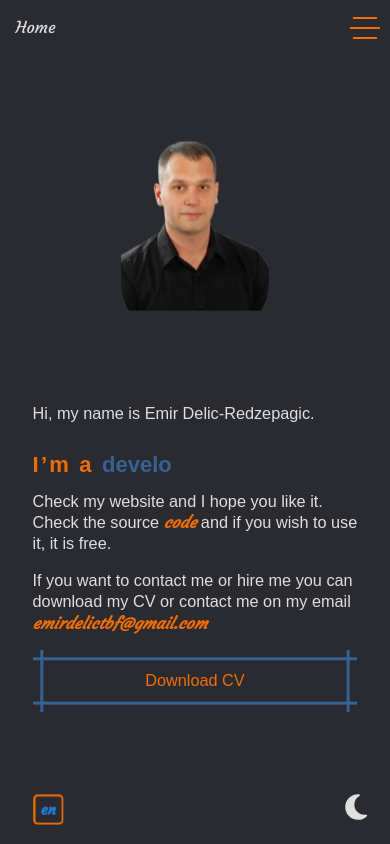
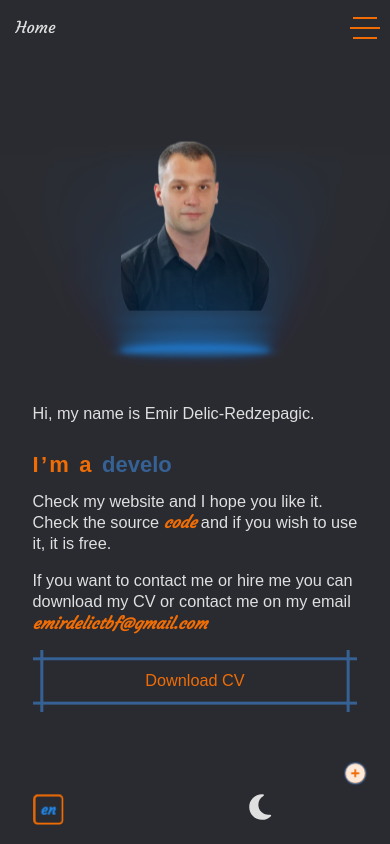
Before and after one commit to EmirDelicR/curriculum-v2, a React (Vite) app: page / in a window 390 px wide. Built offline with nearby package versions, Linux system fonts and the light colour scheme.

Commit message:
added action button

```diff
--- a/src/UI/components/hologram/Hologram.scss
+++ b/src/UI/components/hologram/Hologram.scss
@@ -15,36 +15,36 @@ $holo-color: #2187e7;
     animation: float 1s infinite alternate;
   }
 
-  // .hologram {
-  //   position: relative;
-  //   z-index: 2;
-  //   width: var(--holo-width);
-  //   height: 5px;
-  //   margin: -5px auto 0;
-  //   background-color: rgba($holo-color, 0.35);
-  //   border-radius: 100%;
-  //   filter: blur(2.5px);
-  //   transform: perspective(100px) rotateX(-30deg);
-  //   transform-style: preserve-3d;
-  //   // animation: holographic 1.5s infinite alternate;
-  //   backface-visibility: hidden;
+  .hologram {
+    position: relative;
+    z-index: 2;
+    width: var(--holo-width);
+    height: 5px;
+    margin: -5px auto 0;
+    background-color: rgba($holo-color, 0.35);
+    border-radius: 100%;
+    filter: blur(2.5px);
+    transform: perspective(100px) rotateX(-25deg);
+    // transform-style: preserve-3d;
+    animation: holographic 1.5s infinite alternate;
+    //backface-visibility: hidden;
 
-  //   &:after {
-  //     position: absolute;
-  //     left: -10px;
-  //     right: -10px;
-  //     content: '';
-  //     height: 5px;
-  //     background-color: rgba($holo-color, 0.5);
-  //     border-radius: 100%;
-  //     filter: blur(2.5px);
-  //   }
+    &:after {
+      content: '';
+      filter: blur(2.5px);
+      position: absolute;
+      left: -10px;
+      right: -10px;
+      height: 5px;
+      background-color: rgba($holo-color, 0.5);
+      border-radius: 100%;
+    }
 
-  //   + .hologram {
-  //     animation-duration: 0.75s;
-  //     opacity: 0.5;
-  //   }
-  // }
+    + .hologram {
+      animation-duration: 0.75s;
+      opacity: 0.5;
+    }
+  }
 }
 
 @keyframes float {
--- a/src/UI/elements/actionButtons/ActionButtons.scss
+++ b/src/UI/elements/actionButtons/ActionButtons.scss
@@ -4,7 +4,40 @@
   bottom: 2vh;
   margin: 0 2rem;
   display: flex;
-  width: calc(100% - 2rem);
+  width: calc(100% - 4rem);
   justify-content: space-between;
   align-items: center;
+  transition: bottom 0.3s ease-in-out;
 }
+
+.tool-icon {
+  display: none;
+}
+
+@media screen and (max-width: 640px) {
+  .action-buttons-wrapper {
+    width: calc(100% - 8rem);
+    &.mobile-active {
+      bottom: 6vh;
+    }
+  }
+
+  .tool-icon {
+    display: block;
+    position: absolute;
+    bottom: 6.2vh;
+    background-color: var(--secondary);
+    border-radius: 50%;
+    right: 1rem;
+    scale: 0.6;
+    transition: scale 0.3s ease-in-out;
+    cursor: pointer;
+
+    border: 2px solid var(--link-hover);
+
+    &:hover {
+      scale: 1.2;
+      background-color: var(--link-hover);
+    }
+  }
+}
--- a/src/UI/elements/actionButtons/ActionButtons.tsx
+++ b/src/UI/elements/actionButtons/ActionButtons.tsx
@@ -1,19 +1,44 @@
 import LanguageSwitcher from '@/UI/components/buttons/languageSwitcher/LanguageSwitcher';
 import PwaInstall from '@/UI/components/buttons/pwaInstall/PwaInstall';
 import ToggleMode from '@/UI/components/buttons/toggleMode/ToggleMode';
+import { faPlusCircle } from '@fortawesome/free-solid-svg-icons';
+import { FontAwesomeIcon } from '@fortawesome/react-fontawesome';
 
 import './ActionButtons.scss';
+import { useState } from 'react';
+import { classNameHelper } from '@/utils/generalHelpers';
 
 interface Props {
   toggleAction: () => void;
 }
 
 export default function ActionButtons({ toggleAction }: Props) {
+  const [isActive, setIsActive] = useState(false);
+
+  const toggleActiveClass = () => {
+    setIsActive((prev) => !prev);
+  };
+
+  const wrapperClass = classNameHelper(
+    'action-buttons-wrapper',
+    isActive ? 'mobile-active' : ''
+  );
   return (
-    <div className="action-buttons-wrapper">
-      <LanguageSwitcher />
-      <PwaInstall />
-      <ToggleMode onClick={toggleAction} />
-    </div>
+    <>
+      <button className="btn" onClick={toggleActiveClass}>
+        +
+      </button>
+      <FontAwesomeIcon
+        className="tool-icon"
+        icon={faPlusCircle}
+        size="2x"
+        onClick={toggleActiveClass}
+      />
+      <div className={wrapperClass}>
+        <LanguageSwitcher />
+        <PwaInstall />
+        <ToggleMode onClick={toggleAction} />
+      </div>
+    </>
   );
 }
```
